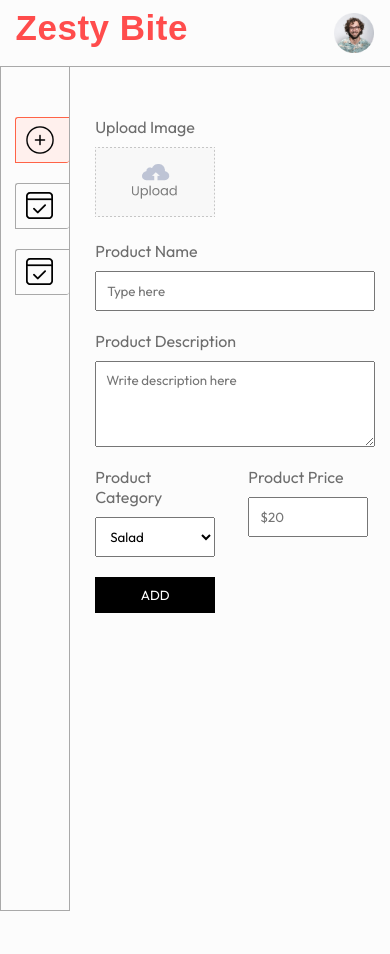
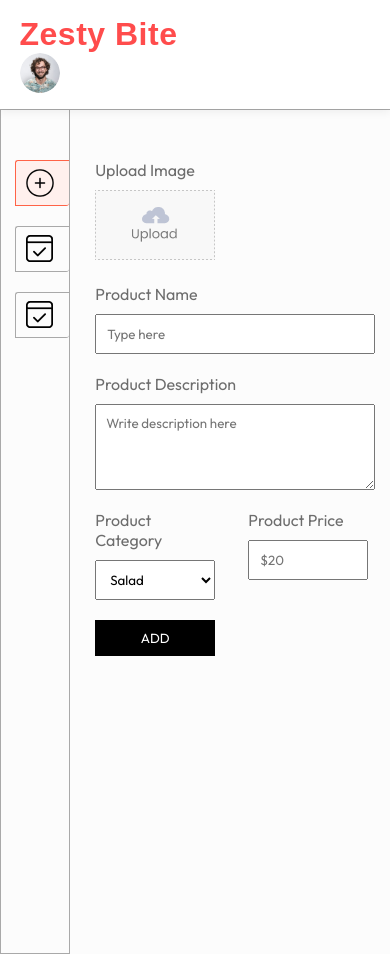
Before and after one commit to Rohankumar-24/FOOD, a React (Vite) app in the folder admin/: page /add in a window 390 px wide. Before the commit the page ends 911 px from the top, so only its background shows below. Built offline with nearby package versions, Linux system fonts and the light colour scheme.

Commit message:
Update navbar profile styles

```diff
--- a/admin/src/components/Navbar/Navbar.css
+++ b/admin/src/components/Navbar/Navbar.css
@@ -1,23 +1,80 @@
-.navbar{
-    display: flex;
-    justify-content: space-between;
-    align-items: center;
-    padding: 8px 4%;
+.navbar {
+  display: flex;
+  justify-content: space-between;
+  align-items: center;
+  padding: 12px 5%;
+  background-color: #fff;
+  box-shadow: 0 4px 8px rgba(0, 0, 0, 0.05);
+  position: sticky;
+  top: 0;
+  z-index: 1000;
 }
 
-.navbar .logo{
-    width: max(10%,80px);
+.navbar .logo {
+  width: clamp(80px, 10%, 150px);
 }
 
-.navbar .profile{
-    width: 40px;
+.navbar .profile {
+  width: 40px;
+  border-radius: 50%;
+  object-fit: cover;
+  cursor: pointer;
+  transition: transform 0.2s ease-in-out;
 }
 
-.footer-logo {
-  font-size: 35px;
+.navbar .profile:hover {
+  transform: scale(1.05);
+}
+
+.footer-logo,
+.navbar .brand-text {
+  font-size: 32px;
   font-weight: 700;
   font-family: 'Poppins', sans-serif;
   color: #ff4c4c;
-  margin-bottom: 10px;
+  margin: 0;
   letter-spacing: 0.5px;
+  transition: color 0.3s ease;
+  text-decoration: none;
 }
+
+.footer-logo:hover,
+.navbar .brand-text:hover {
+  color: #ff1c1c;
+}
+
+/* Optional: Navbar menu styles */
+.navbar-menu {
+  display: flex;
+  gap: 24px;
+  list-style: none;
+  padding: 0;
+  margin: 0;
+}
+
+.navbar-menu a {
+  text-decoration: none;
+  font-weight: 500;
+  color: #333;
+  transition: color 0.3s;
+}
+
+.navbar-menu a:hover,
+.navbar-menu .active {
+  color: #ff4c4c;
+}
+
+/* Responsive tweaks */
+@media (max-width: 768px) {
+  .navbar {
+    flex-direction: column;
+    align-items: flex-start;
+    padding: 16px 5%;
+  }
+
+  .navbar-menu {
+    flex-direction: column;
+    gap: 12px;
+    margin-top: 12px;
+  }
+}
```
